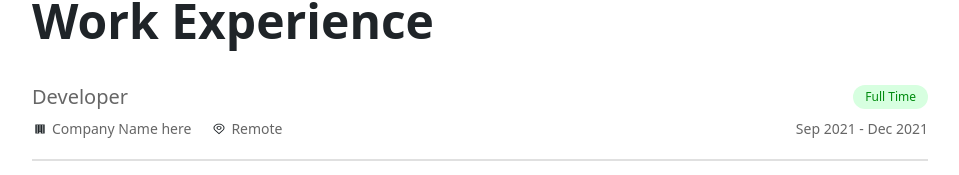
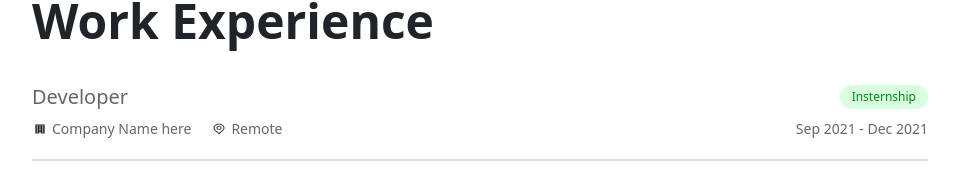
Before and after one commit to maheshkasabe/maheshkasabe.github.io, a React (Create React App) app: page /about in a window 1280 px wide. Shown: the part 365-540 px from the top of the page, without its empty margins (160-1119 px from the left). Built offline with nearby package versions, Linux system fonts and the light colour scheme.

Commit message:
Update Details.js

```diff
--- a/src/Details.js
+++ b/src/Details.js
@@ -47,7 +47,7 @@ export const workDetails = [
     Position: "Developer",
     Company: `Company Name here`,
     Location: "Remote",
-    Type: "Full Time",
+    Type: "Insternship",
     Duration: "Sep 2021 - Dec 2021",
   },
   {
```
